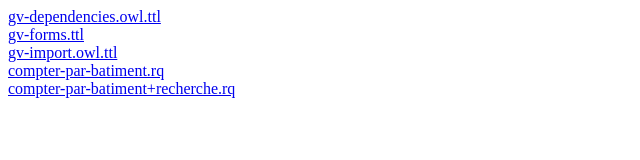
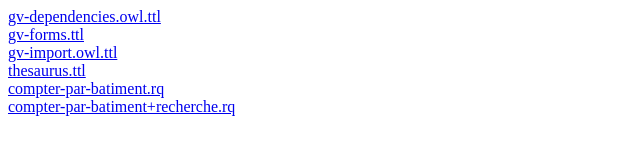
Before and after one commit to assemblee-virtuelle/assemblee-virtuelle.github.io, a plain HTML site: page grands-voisins-v2/index.html in a window 1280 px wide. Shown: the whole page, without its empty margins (0-640 px from the left). Drawn offline with Linux system fonts and the light colour scheme.

Commit message:
Adding link thesaurus.ttl

```diff
--- a/grands-voisins-v2/index.html
+++ b/grands-voisins-v2/index.html
@@ -8,6 +8,9 @@
 <a href="gv-import.owl.ttl">
 	gv-import.owl.ttl</a>
 <br/>
+<a href="thesaurus.ttl">
+	thesaurus.ttl</a>
+<br/>
 <a href="compter-par-batiment.rq">compter-par-batiment.rq</a>
 <br/>
 <a href="compter-par-batiment+recherche.rq">compter-par-batiment+recherche.rq</a>
```
